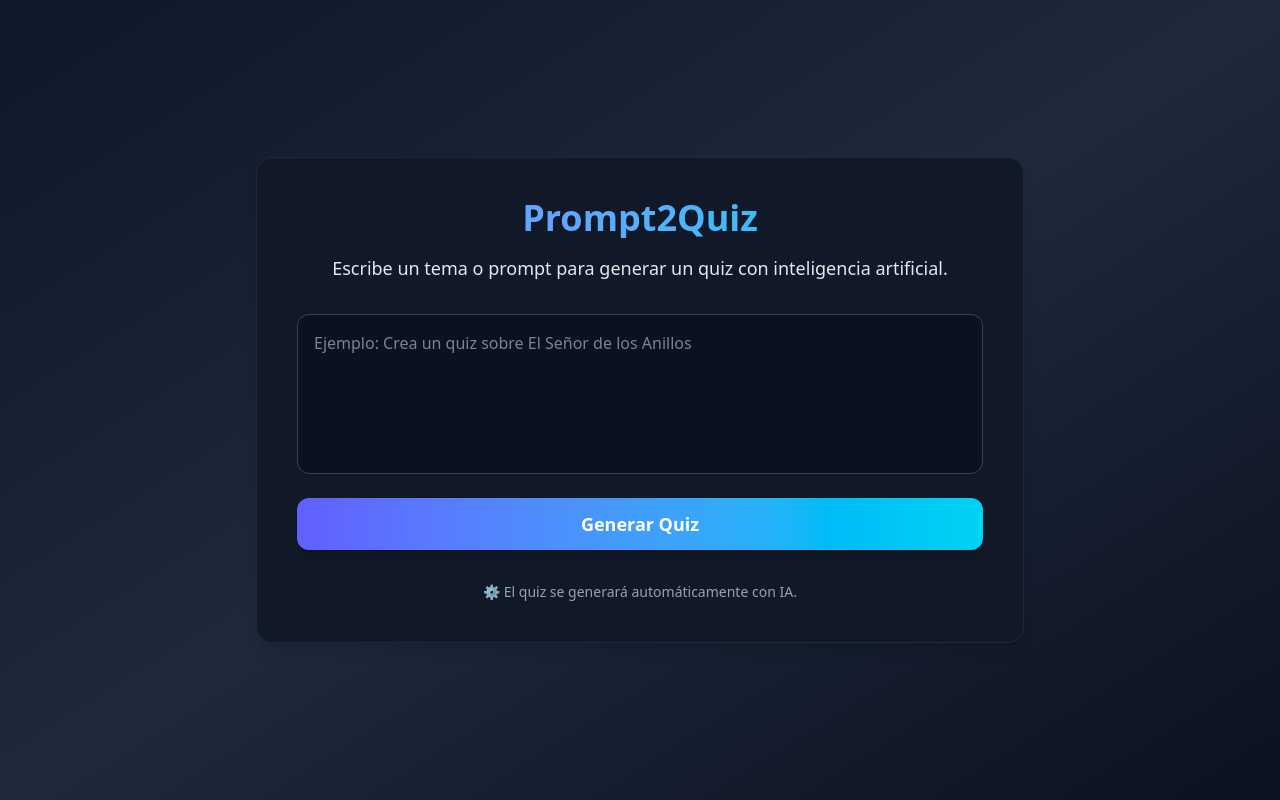
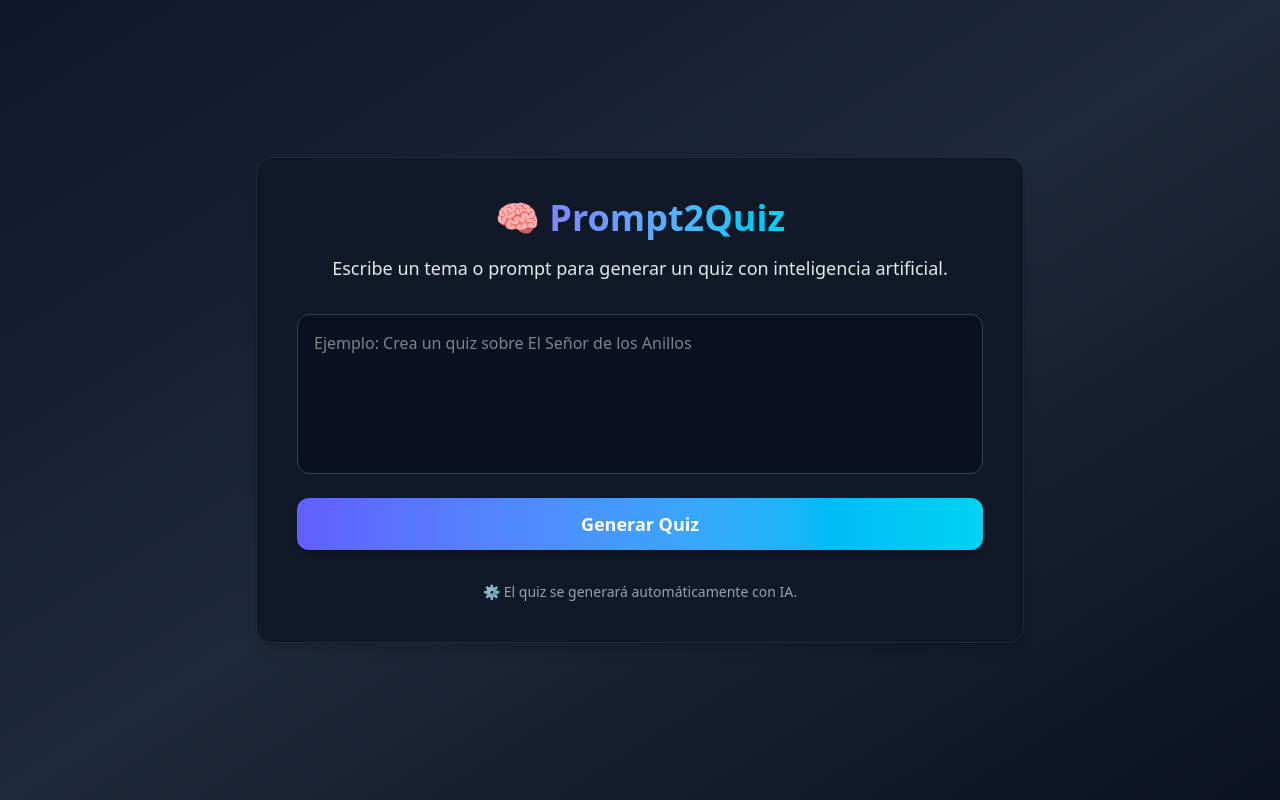
Before and after one commit to joseperu2503/prompt-2-quiz, a React (Vite) app: page / in a window 1280 px wide. Built offline with nearby package versions, Linux system fonts and the light colour scheme.

Commit message:
Update PromptPage.tsx

```diff
--- a/src/pages/PromptPage.tsx
+++ b/src/pages/PromptPage.tsx
@@ -37,8 +37,11 @@ const PromptPage = () => {
   return (
     <div className="min-h-screen bg-linear-to-br from-[#0F172A] via-[#1E293B] to-[#0B1120] text-gray-100 flex items-center justify-center px-6 py-10">
       <div className="w-full max-w-3xl bg-[#111827] rounded-2xl shadow-lg border border-gray-800 p-10">
-        <h1 className="text-4xl font-bold mb-4 text-center bg-linear-to-r from-indigo-400 to-cyan-400 bg-clip-text text-transparent">
-          Prompt2Quiz
+        <h1 className="text-center mb-4 text-4xl ">
+          <span>🧠</span>{" "}
+          <span className="font-bold bg-linear-to-r from-indigo-400 to-cyan-400 bg-clip-text text-transparent">
+            Prompt2Quiz
+          </span>
         </h1>
 
         <p className="text-gray-200 mb-8 text-center text-lg">
```
